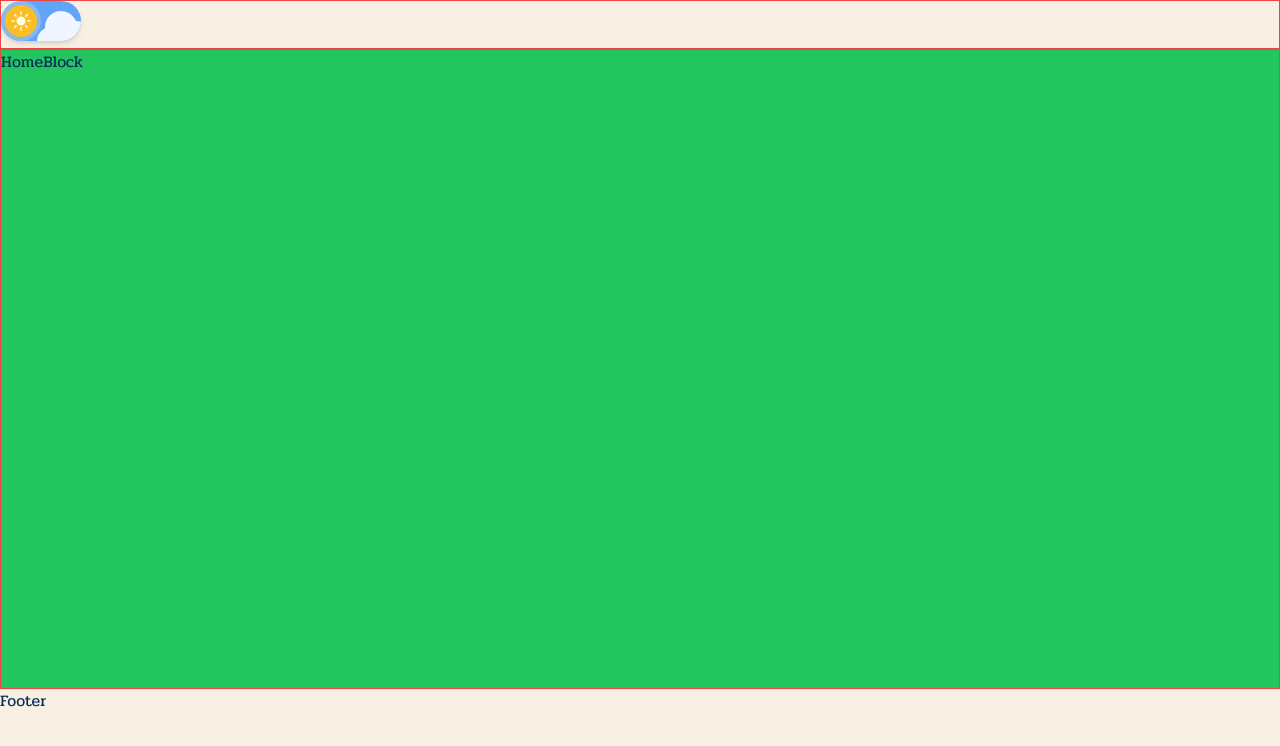
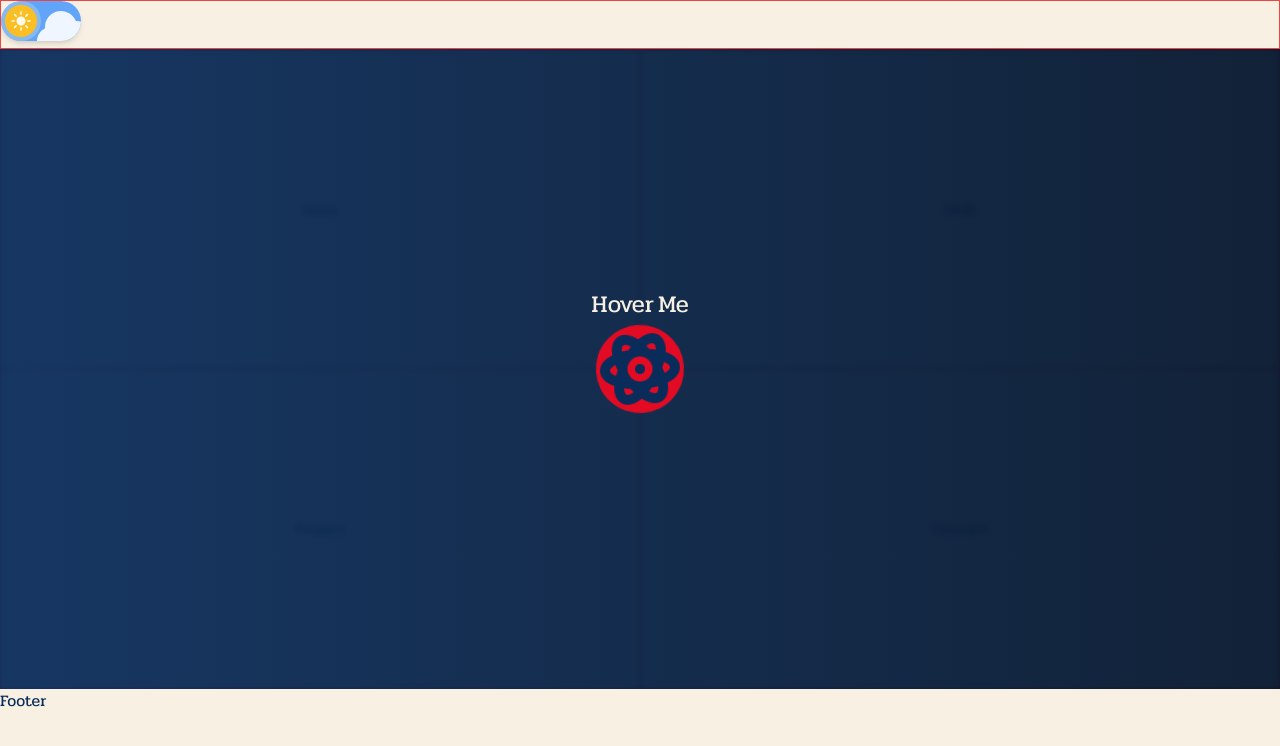
Before and after one commit to zeegerrank/portfolio, a React (Vite) app: page / in a window 1280 px wide. Shown: the top 746 px of the page. Built offline with nearby package versions, Linux system fonts and the light colour scheme.

Commit message:
style and add logic to homeBlock

```diff
--- a/index.html
+++ b/index.html
@@ -12,6 +12,10 @@
       src="https://kit.fontawesome.com/bb229be663.js"
       crossorigin="anonymous"
     ></script>
+    <script
+      src="https://kit.fontawesome.com/bb229be663.js"
+      crossorigin="anonymous"
+    ></script>
   </head>
   <body class="">
     <div id="root"></div>
--- a/package.json
+++ b/package.json
@@ -15,6 +15,7 @@
     "@fortawesome/free-regular-svg-icons": "^6.6.0",
     "@fortawesome/free-solid-svg-icons": "^6.6.0",
     "@fortawesome/react-fontawesome": "^0.2.2",
+    "framer-motion": "^11.11.1",
     "react": "^18.3.1",
     "react-dom": "^18.3.1",
     "react-router-dom": "^6.26.2",
--- a/src/components/HomeBlock.jsx
+++ b/src/components/HomeBlock.jsx
@@ -1,20 +1,107 @@
 import { twMerge } from "tailwind-merge";
 import { useBlock } from "../context/BlockProvider";
-
+import { animate, motion, useMotionValue } from "framer-motion";
+import { useEffect, useRef, useState } from "react";
 function HomeBlock() {
   const { activeBlock, setActiveBlock } = useBlock();
+  const controlsRef = useRef();
+  const spinButton = useRef();
+
+  const [buttonHover, setButtonHover] = useState(false);
+
+  const rotate = useMotionValue(0);
+
+  useEffect(() => {
+    const controls = animate(rotate, 360, {
+      duration: 2,
+      ease: "linear",
+      repeat: Infinity,
+    });
+    console.log(controls);
+
+    controlsRef.current = controls;
+  }, [rotate]);
+
+  const handleMouseEnter = () => {
+    controlsRef.current.pause();
+    setButtonHover(true);
+  };
+  const handleMouseLeave = () => {
+    controlsRef.current.play();
+    setButtonHover(false);
+  };
 
   return (
     <div
-      onClick={() => setActiveBlock(null)}
       className={twMerge(
-        "transition-all duration-300",
-        "absolute inset-0 -translate-x-full bg-green-500",
-        "border border-red-500",
-        activeBlock === "home" && "-translate-x-0",
+        "transition-all duration-1000",
+        "absolute inset-0 -translate-x-full",
+        "bg-transparent bg-gradient-to-r from-accent-500/95 to-accent-900/95 backdrop-blur-[3px]",
+        activeBlock === "home" && "-translate-x-0 duration-[1450ms]",
       )}
     >
-      HomeBlock
+      <div
+        className={twMerge("flex h-full w-screen items-center justify-center")}
+      >
+        <div
+          id="textFrame"
+          className={
+            "flex -translate-y-16 gap-1 text-2xl text-complementary-500"
+          }
+        >
+          <div
+            id="dynamicText"
+            className="flex h-6 flex-col overflow-hidden text-center"
+          >
+            <span
+              className={twMerge(
+                "transition-all duration-300",
+                "translate-y-0",
+                buttonHover && "-translate-y-8",
+              )}
+            >
+              Hover
+            </span>
+            <span
+              className={twMerge(
+                "transition-all duration-300",
+                "translate-y-0 font-semibold text-prime-500",
+                buttonHover && "-translate-y-8",
+              )}
+            >
+              Click
+            </span>
+          </div>
+          <span>Me</span>
+        </div>
+      </div>
+      <button
+        onClick={() => setActiveBlock(null)}
+        onMouseEnter={handleMouseEnter}
+        onMouseLeave={handleMouseLeave}
+        className="h-auto w-auto"
+        ref={spinButton}
+      >
+        <motion.i
+          initial={{ translateX: "-50%", translateY: "-50%" }}
+          style={{ rotate }}
+          className={twMerge(
+            "absolute left-[50%] top-[50%]",
+            "fa-solid fa-atom fa-5x",
+            "rounded-full bg-prime-500 p-1",
+          )}
+        ></motion.i>
+        {/* <motion.i
+          initial={{ translateX: "-50%", translateY: "-50%", rotate: 0 }}
+          animate={{ rotate: "360deg" }}
+          transition={{ duration: 6, ease: "linear", repeat: Infinity }}
+          className={twMerge(
+            "absolute left-[50%] top-[50%]",
+            "fa-solid fa-atom fa-5x",
+            "rounded-full bg-prime-500 p-1",
+          )}
+        ></motion.i> */}
+      </button>
     </div>
   );
 }
--- a/src/components/infoBlocks/InfoBlocks.jsx
+++ b/src/components/infoBlocks/InfoBlocks.jsx
@@ -1,6 +1,7 @@
 import { twMerge } from "tailwind-merge";
 import PropTypes from "prop-types";
 import { useBlock } from "../../context/BlockProvider";
+import { motion } from "framer-motion";
 
 InfoBlocks.propTypes = {
   className: PropTypes.string,
@@ -52,15 +53,29 @@ function InfoBlocks({ className }) {
           </div>
         );
       })}
-      <button
+      <motion.button
         onClick={() => setActiveBlock("home")}
-        className={twMerge(
-          "absolute left-[50%] top-[50%] -translate-x-[50%] -translate-y-[50%]",
-          "bg-green-500 p-6",
-        )}
+        variants={{
+          atDoor: {
+            translateX: "-200vw",
+            translateY: "-50%",
+            transitionDuration: "1400ms",
+            left: "-50%",
+            top: "50%",
+          },
+          inHome: {
+            translateX: ["-200vw", "-50%"],
+            translateY: "-50%",
+            transitionDuration: "1000ms",
+            left: "50%",
+            top: "50%",
+          },
+        }}
+        animate={activeBlock === "home" ? "atDoor" : "inHome"}
+        className={twMerge("absolute", "rounded-full p-6", "bg-prime-300")}
       >
-        HOME
-      </button>
+        <i className="fa-solid fa-house fa-3x"></i>
+      </motion.button>
     </div>
   );
 }
```
Also changed, not shown: 1 other file (tests, documents, lock files or other folders).
